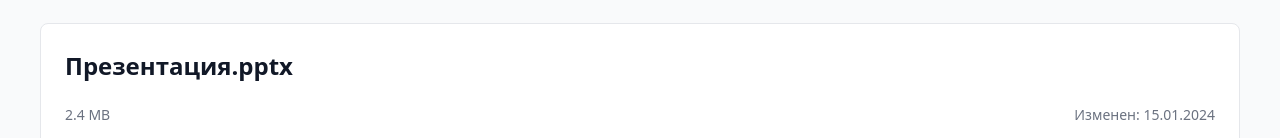
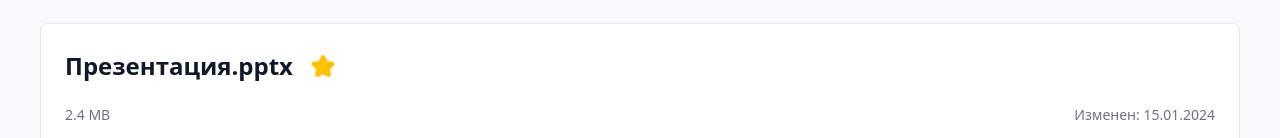
Before and after one commit to Falexo1235/ProjectLab, a React (Vite) app in the folder frontend/: page /example/1 in a window 1280 px wide. Shown: the part 453-591 px from the top of the page. Built offline with nearby package versions, Linux system fonts and the light colour scheme.

Commit message:
FileViewer favourite button
Кнопка избранного для администратора в просмотре файлов

```diff
--- a/frontend/src/pages/FileViewer.css
+++ b/frontend/src/pages/FileViewer.css
@@ -244,10 +244,37 @@
   gap: 20px;
 }
 
+.file-title-container {
+  display: flex;
+  align-items: center;
+  gap: 12px;
+}
+
 .file-title {
   margin: 0;
   font-size: 1.5rem;
   color: var(--text-primary);
+}
+
+.viewer-favorite-button {
+  background: transparent;
+  border: none;
+  padding: 6px;
+  cursor: pointer;
+  display: flex;
+  align-items: center;
+  justify-content: center;
+  border-radius: 50%;
+  transition: background-color 0.2s ease;
+}
+
+.viewer-favorite-button:hover {
+  background-color: var(--bg-tertiary);
+}
+
+.viewer-star-icon {
+  width: 24px;
+  height: 24px;
 }
 
 .file-meta {
--- a/frontend/src/pages/FileViewer.tsx
+++ b/frontend/src/pages/FileViewer.tsx
@@ -242,6 +242,10 @@ export default function FileViewer() {
   const [file, setFile] = useState(exampleFileData[id ?? "1"])
   const isAuthorized = true // Placeholder for admin state
 
+  const getStarIcon = (isFavorite: boolean): string => {
+    return isFavorite ? "/src/assets/icons/star1.png" : "/src/assets/icons/star2.png"
+  }
+
   useEffect(() => {
     if (showNotification) {
       const timer = setTimeout(() => {
@@ -250,6 +254,13 @@ export default function FileViewer() {
       return () => clearTimeout(timer)
     }
   }, [showNotification])
+
+  const handleToggleFavorite = () => {
+    setFile((prevFile) => ({
+      ...prevFile,
+      isFavorite: !prevFile.isFavorite,
+    }))
+  }
 
   const handleAccessLevelChange = () => {
     setFile((prevFile) => ({
@@ -440,7 +451,21 @@ export default function FileViewer() {
         <div className="file-content">{renderFileContent()}</div>
         <div className="file-info-panel">
           <div className="file-details">
-            <h2 className="file-title">{file.name}</h2>
+            <div className="file-title-container">
+              <h2 className="file-title">{file.name}</h2>
+              {isAuthorized && (
+                <button className="viewer-favorite-button" onClick={handleToggleFavorite}>
+                  <img
+                    src={getStarIcon(file.isFavorite)}
+                    alt="Favorite"
+                    className="viewer-star-icon"
+                    onError={(e) => {
+                      e.currentTarget.src = "/placeholder.svg?height=24&width=24"
+                    }}
+                  />
+                </button>
+              )}
+            </div>
             <div className="file-meta">
               <span className="file-size">{file.size}</span>
               <span className="file-date">Изменен: {new Date(file.modifiedDate).toLocaleDateString("ru-RU")}</span>
```
